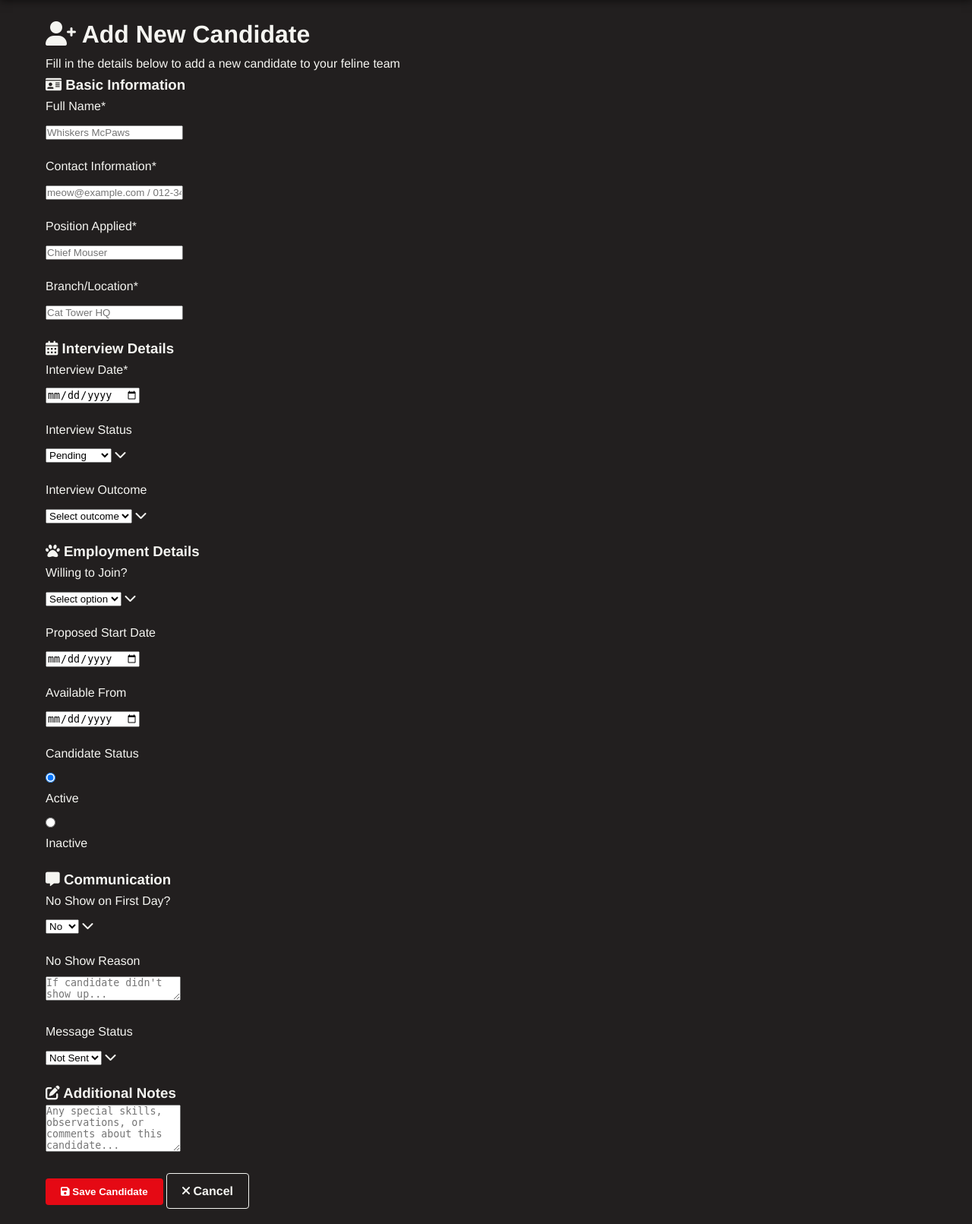
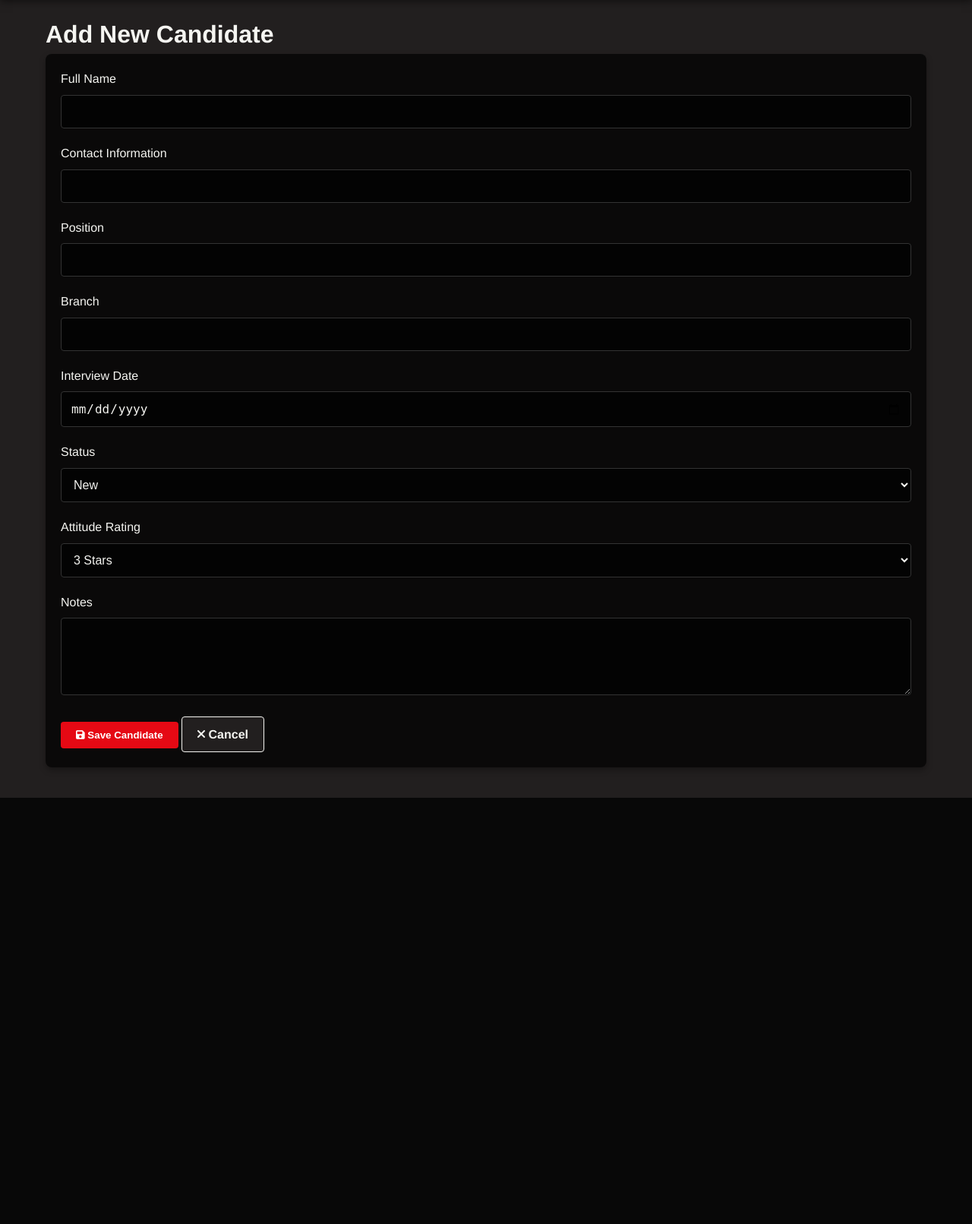
Before and after one commit to lokosmotos/mediaLoko, a Flask app: page /add in a window 1280 px wide. Shown: the part 121-1732 px from the top of the page at 76% size. After the commit the page ends 1171 px from the top, so only its background shows below. Run offline with Flask 3, Linux system fonts and the light colour scheme.

Commit message:
Update add_candidate.html

```diff
--- a/templates/add_candidate.html
+++ b/templates/add_candidate.html
@@ -2,163 +2,77 @@
 {% block title %}Add New Candidate{% endblock %}
 
 {% block content %}
-<div class="form-container">
-    <div class="form-header">
-        <h1><i class="fas fa-user-plus cat-icon"></i> Add New Candidate</h1>
-        <p class="form-subtitle">Fill in the details below to add a new candidate to your feline team</p>
-    </div>
+<div class="add-candidate">
+    <h1>Add New Candidate</h1>
 
+    <div class="card">
         <form method="POST" class="candidate-form">
             <div class="form-columns">
-            <!-- Left Column -->
                 <div class="form-column">
-                <div class="form-section">
-                    <h3 class="section-title"><i class="fas fa-id-card"></i> Basic Information</h3>
-
                     <div class="form-group">
-                        <label for="name">Full Name*</label>
-                        <input type="text" id="name" name="name" required placeholder="Whiskers McPaws">
+                        <label for="name">Full Name</label>
+                        <input type="text" id="name" name="name" class="form-control" required>
                     </div>
 
                     <div class="form-group">
-                        <label for="contact">Contact Information*</label>
-                        <input type="text" id="contact" name="contact" required placeholder="meow@example.com / 012-345 6789">
+                        <label for="contact">Contact Information</label>
+                        <input type="text" id="contact" name="contact" class="form-control" required>
                     </div>
 
                     <div class="form-group">
-                        <label for="position">Position Applied*</label>
-                        <input type="text" id="position" name="position" required placeholder="Chief Mouser">
+                        <label for="position">Position</label>
+                        <input type="text" id="position" name="position" class="form-control" required>
                     </div>
 
                     <div class="form-group">
-                        <label for="branch">Branch/Location*</label>
-                        <input type="text" id="branch" name="branch" required placeholder="Cat Tower HQ">
+                        <label for="branch">Branch</label>
+                        <input type="text" id="branch" name="branch" class="form-control" required>
                     </div>
                 </div>
 
-                <div class="form-section">
-                    <h3 class="section-title"><i class="fas fa-calendar-alt"></i> Interview Details</h3>
-
+                <div class="form-column">
                     <div class="form-group">
-                        <label for="interview_date">Interview Date*</label>
-                        <input type="date" id="interview_date" name="interview_date" required>
+                        <label for="interview_date">Interview Date</label>
+                        <input type="date" id="interview_date" name="interview_date" class="form-control" required>
                     </div>
 
                     <div class="form-group">
-                        <label for="interview_status">Interview Status</label>
-                        <div class="select-wrapper">
-                            <select id="interview_status" name="interview_status">
-                                <option value="Pending" selected>Pending</option>
-                                <option value="Completed">Completed</option>
+                        <label for="status">Status</label>
+                        <select id="status" name="status" class="form-control">
+                            <option value="New">New</option>
+                            <option value="Interviewed">Interviewed</option>
+                            <option value="Hired">Hired</option>
+                            <option value="Rejected">Rejected</option>
                         </select>
-                            <i class="fas fa-chevron-down"></i>
+                    </div>
+
+                    <div class="form-group">
+                        <label for="attitude_rating">Attitude Rating</label>
+                        <select id="attitude_rating" name="attitude_rating" class="form-control">
+                            <option value="1">1 Star</option>
+                            <option value="2">2 Stars</option>
+                            <option value="3" selected>3 Stars</option>
+                            <option value="4">4 Stars</option>
+                            <option value="5">5 Stars</option>
+                        </select>
+                    </div>
                 </div>
             </div>
 
             <div class="form-group">
-                        <label for="outcome">Interview Outcome</label>
-                        <div class="select-wrapper">
-                            <select id="outcome" name="outcome">
-                                <option value="" selected disabled>Select outcome</option>
-                                <option value="Successful">Successful</option>
-                                <option value="Not Successful">Not Successful</option>
-                            </select>
-                            <i class="fas fa-chevron-down"></i>
-                        </div>
-                    </div>
-                </div>
-            </div>
-
-            <!-- Right Column -->
-            <div class="form-column">
-                <div class="form-section">
-                    <h3 class="section-title"><i class="fas fa-paw"></i> Employment Details</h3>
-
-                    <div class="form-group">
-                        <label for="willing">Willing to Join?</label>
-                        <div class="select-wrapper">
-                            <select id="willing" name="willing">
-                                <option value="" selected disabled>Select option</option>
-                                <option value="Yes">Yes</option>
-                                <option value="No">No</option>
-                            </select>
-                            <i class="fas fa-chevron-down"></i>
-                        </div>
-                    </div>
-
-                    <div class="form-date-group">
-                        <div class="form-group">
-                            <label for="start_date">Proposed Start Date</label>
-                            <input type="date" id="start_date" name="start_date">
-                        </div>
-
-                        <div class="form-group">
-                            <label for="available_from">Available From</label>
-                            <input type="date" id="available_from" name="available_from">
-                        </div>
-                    </div>
-
-                    <div class="form-group">
-                        <label for="status">Candidate Status</label>
-                        <div class="status-toggle">
-                            <input type="radio" id="status-active" name="status" value="Active" checked>
-                            <label for="status-active" class="toggle-option active">Active</label>
-
-                            <input type="radio" id="status-inactive" name="status" value="Inactive">
-                            <label for="status-inactive" class="toggle-option">Inactive</label>
-                        </div>
-                    </div>
-                </div>
-
-                <div class="form-section">
-                    <h3 class="section-title"><i class="fas fa-comment-alt"></i> Communication</h3>
-
-                    <div class="form-group">
-                        <label for="no_show">No Show on First Day?</label>
-                        <div class="select-wrapper">
-                            <select id="no_show" name="no_show">
-                                <option value="No" selected>No</option>
-                                <option value="Yes">Yes</option>
-                            </select>
-                            <i class="fas fa-chevron-down"></i>
-                        </div>
-                    </div>
-
-                    <div class="form-group">
-                        <label for="no_show_reason">No Show Reason</label>
-                        <textarea id="no_show_reason" name="no_show_reason" rows="2" placeholder="If candidate didn't show up..."></textarea>
-                    </div>
-
-                    <div class="form-group">
-                        <label for="message_status">Message Status</label>
-                        <div class="select-wrapper">
-                            <select id="message_status" name="message_status">
-                                <option value="Not Sent" selected>Not Sent</option>
-                                <option value="Sent">Sent</option>
-                            </select>
-                            <i class="fas fa-chevron-down"></i>
-                        </div>
-                    </div>
-                </div>
-            </div>
-        </div>
-
-        <!-- Full width notes field -->
-        <div class="form-section">
-            <h3 class="section-title"><i class="fas fa-edit"></i> Additional Notes</h3>
-            <div class="form-group">
-                <textarea id="notes" name="notes" rows="4" placeholder="Any special skills, observations, or comments about this candidate..."></textarea>
-            </div>
+                <label for="notes">Notes</label>
+                <textarea id="notes" name="notes" class="form-control" rows="4"></textarea>
             </div>
 
             <div class="form-actions">
-            <button type="submit" class="btn btn-primary btn-lg">
+                <button type="submit" class="btn btn-primary">
                     <i class="fas fa-save"></i> Save Candidate
                 </button>
-            <a href="{{ url_for('index') }}" class="btn btn-secondary">
+                <a href="{{ url_for('candidate_list') }}" class="btn btn-secondary">
                     <i class="fas fa-times"></i> Cancel
                 </a>
             </div>
         </form>
     </div>
+</div>
 {% endblock %}
```
Lines whose indentation alone changed are shown as unchanged.
